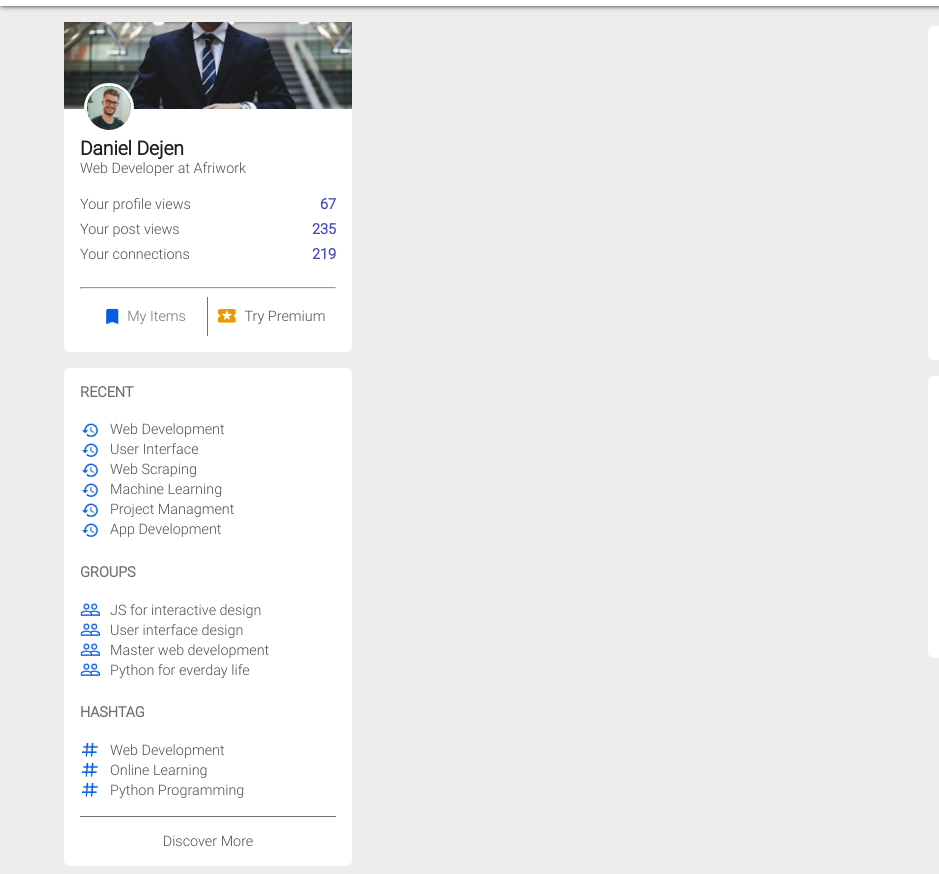
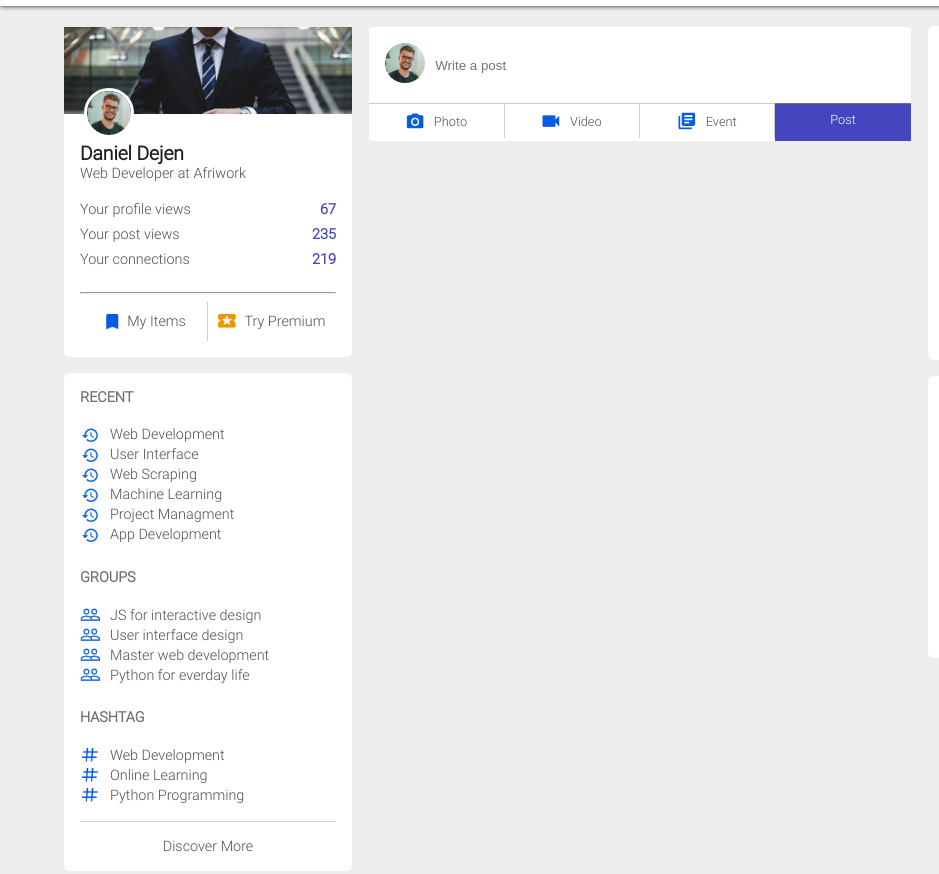
Before and after one commit to dan-kingo/Linkedin, a plain HTML site: page index.html in a window 1280 px wide. Shown: the part 44-918 px from the top of the page, 0-939 px from the left. Drawn offline with Linux system fonts and the light colour scheme.

Commit message:
finish post container section

```diff
--- a/css/style.css
+++ b/css/style.css
@@ -180,7 +180,7 @@ body {
   margin-bottom: 1.5rem;
 }
 hr {
-  color: #717171;
+  color: #ccc;
 }
 .items-premium {
   padding-top: 0.5rem;
@@ -202,8 +202,7 @@ hr {
   cursor: pointer;
 }
 .items {
-  border-right: 1px solid;
-  color: #717171;
+  border-right: 1px solid #ccc;
 }
 .items img,
 .premium img {
@@ -241,7 +240,7 @@ hr {
 }
 .discover {
   margin-top: 1rem;
-  border-top: 1px solid #717171;
+  border-top: 1px solid #ccc;
 }
 .discover a {
   display: flex;
@@ -255,6 +254,7 @@ hr {
 .right-container-first,
 .right-container-second {
   padding: 1rem;
+
   background-color: #fff;
   border-radius: 6px;
 }
@@ -341,7 +341,10 @@ hr {
   cursor: pointer;
   font-weight: 600;
 }
-
+.left-container,
+.main-content {
+  margin-top: 5px;
+}
 .right-container-third {
   padding: 1rem;
   margin-top: 1rem;
@@ -382,6 +385,70 @@ hr {
   color: #504f4f;
   font-size: 0.9rem;
 }
+
+/* main content section */
+
 .main-content {
   flex-basis: 47%;
+  align-self: flex-start;
 }
+
+.post-container {
+  background-color: #ffffff;
+  border-radius: 4px;
+}
+
+.post img {
+  width: 40px;
+  border-radius: 50%;
+  margin-right: 10px;
+}
+.post {
+  padding: 1rem 1rem 0;
+  display: flex;
+  align-items: center;
+  margin-bottom: 0.8rem;
+}
+.post input {
+  outline: none;
+  border: 0;
+  display: flex;
+  align-items: center;
+}
+
+.post-links {
+  display: flex;
+  align-items: center;
+}
+.photo {
+  display: flex;
+  cursor: pointer;
+  border-right: 1px solid #ccc;
+  border-top: 1px solid #ccc;
+  padding: 0.5rem 1rem;
+  justify-content: center;
+  flex-basis: 25%;
+}
+.post-links .photo:last-child {
+  border-right: 0;
+  border-top: 1px solid #717171;
+  margin-top: 3px;
+  background-color: #4545bf;
+  margin-bottom: 0;
+  padding-bottom: 14px;
+}
+.post-links .photo:last-child p {
+  color: #fff;
+}
+.photo img {
+  margin-right: 10px;
+  width: 18px;
+}
+
+.photo p {
+  display: flex;
+  align-items: center;
+  justify-content: center;
+  font-size: 0.8rem;
+  color: #504f4f;
+}
--- a/index.html
+++ b/index.html
@@ -114,7 +114,32 @@
           </div>
         </div>
       </div>
-      <div class="main-content"></div>
+      <div class="main-content">
+        <div class="post-container">
+          <div class="post">
+            <div><img src="images/user-1.png" alt="" /></div>
+            <input type="text" placeholder="Write a post" />
+          </div>
+
+          <div class="post-links">
+            <div class="photo">
+              <img src="images/photo.png" alt="" />
+              <p>Photo</p>
+            </div>
+            <div class="photo">
+              <img src="images/video.png" alt="" />
+              <p>Video</p>
+            </div>
+            <div class="photo">
+              <img src="images/event.png" alt="" />
+              <p>Event</p>
+            </div>
+            <div class="photo">
+              <p>Post</p>
+            </div>
+          </div>
+        </div>
+      </div>
       <div class="right-container">
         <div class="right-container-first">
           <div class="title">
```
